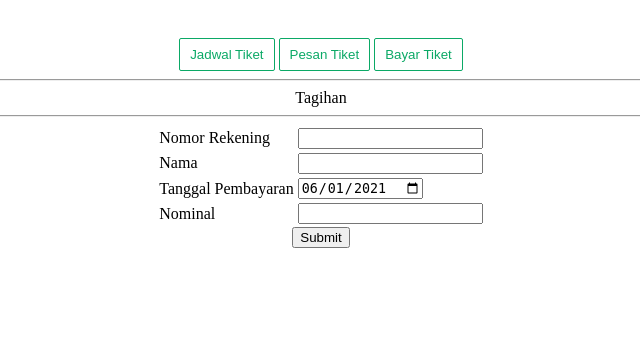
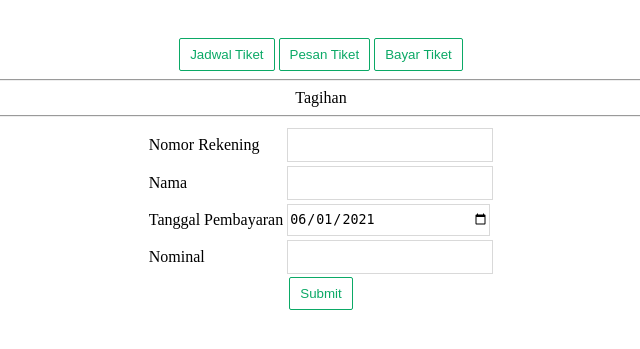
Before and after one commit to azis101/TiketKeretaApi, a PHP site: page /tiket_bayar.php in a window 1280 px wide. Shown: the top 349 px of the page, without its empty margins (319-959 px from the left). Run offline with PHP 8.4, Linux system fonts and the light colour scheme; data that the repository does not hold is empty.

Commit message:
Update tiket_bayar.php

```diff
--- a/tiket_bayar.php
+++ b/tiket_bayar.php
@@ -72,22 +72,22 @@ if(isset($_GET['kode'])){
 	<table>
 		<tr>
 			<td>Nomor Rekening</td>
-			<td><input type="number" name="rekening"></td>
+			<td><input type="number" name="rekening" class="input"></td>
 		</tr>
 		<tr>
 			<td>Nama</td>
-			<td><input type="text" name="nama_b"></td>
+			<td><input type="text" name="nama_b" class="input"></td>
 		</tr>
 		<tr>
 			<td>Tanggal Pembayaran</td>
-			<td><input type="date" name="tgl_byr" value="<?php echo date("Y-m-d"); ?>"></td>
+			<td><input type="date" name="tgl_byr" class="input" value="<?php echo date("Y-m-d"); ?>"></td>
 		</tr>
 		<tr>
 			<td>Nominal</td>
-			<td><input type="number" name="nominal"></td>
+			<td><input type="number" name="nominal" class="input"></td>
 		</tr>
 	</table>
-	<input type="submit" value="Submit">
+	<input type="submit" value="Submit" class="submit">
 </form>
 </div>
 </center>
```
